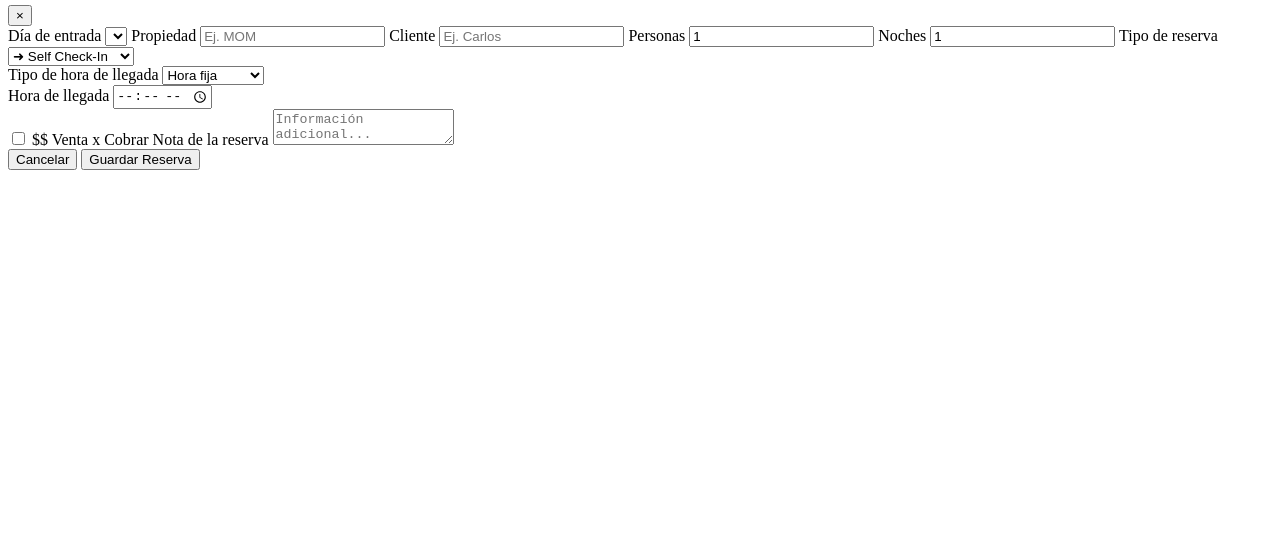
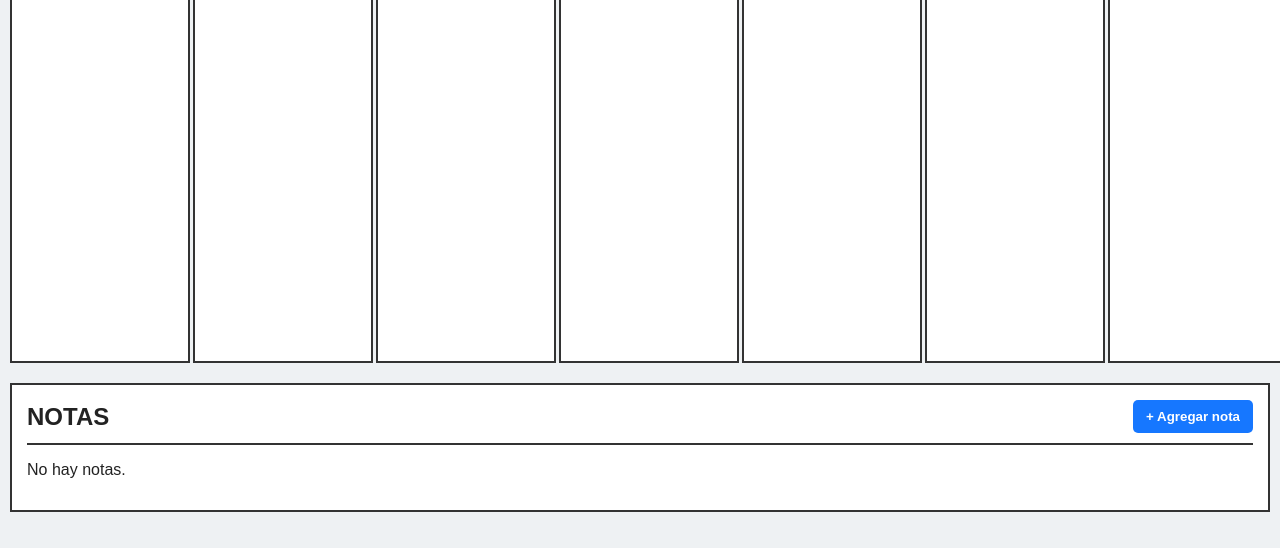
Before and after one commit to matiasmursol-rgb/Pizarra-Reservas, a plain HTML site: page index.html in a window 1280 px wide. Shown: the part 252-800 px from the top of the page. Drawn offline with nearby package versions, Linux system fonts and the light colour scheme; the site is published under a folder, as on GitHub Pages, so addresses that start at the root find nothing; no server answers.

Commit message:
Update index.html

```diff
--- a/index.html
+++ b/index.html
@@ -4,10 +4,13 @@
 <head>
   <meta charset="UTF-8">
   <title>Pizarra de Reservas</title>
-    <meta name="viewport" content="width=device-width, initial-scale=1.0"><link rel="stylesheet" href="/style.css">
+  <meta name="viewport" content="width=device-width, initial-scale=1.0">
+
+  <link rel="stylesheet" href="style.css">
 </head>
 
 <body>
+
   <!-- SUPABASE -->
   <script src="https://cdn.jsdelivr.net/npm/@supabase/supabase-js@2"></script>
 
@@ -16,48 +19,34 @@
     <header class="topbar">
 
       <div>
-
         <h1>📋 Pizarra de Reservas</h1>
-
         <div id="rangoSemana"></div>
-
       </div>
 
-
       <div class="controles">
-
         <button id="semanaAnterior">←</button>
-
         <button id="hoy">Hoy</button>
-
         <button id="semanaSiguiente">→</button>
 
         <button id="nuevaReserva" class="btn-principal">
           + Nueva Reserva
         </button>
-
       </div>
 
     </header>
 
-
     <!-- PIZARRA -->
-
     <main id="pizarra" class="pizarra"></main>
 
-
     <!-- NOTAS -->
-
     <section class="seccion-notas">
 
       <div class="titulo-notas">
-
         <h2>NOTAS</h2>
 
         <button id="nuevaNota" class="btn-principal">
           + Agregar nota
         </button>
-
       </div>
 
       <div id="notas"></div>
@@ -66,11 +55,7 @@
 
   </div>
 
-
-<!-- =====================================================
-     MODAL PARA RESERVAS
-===================================================== -->
-
+  <!-- MODAL PARA RESERVAS -->
   <div id="modalReserva" class="modal-fondo">
 
     <div class="modal">
@@ -87,14 +72,10 @@
 
       </div>
 
-
       <input type="hidden" id="reservaId">
 
-
       <label>Día de entrada</label>
-
       <select id="fechaReserva"></select>
-
 
       <label>Propiedad</label>
 
@@ -104,7 +85,6 @@
         placeholder="Ej. MOM"
       >
 
-
       <label>Cliente</label>
 
       <input
@@ -112,7 +92,6 @@
         id="cliente"
         placeholder="Ej. Carlos"
       >
-
 
       <label>Personas</label>
 
@@ -123,7 +102,6 @@
         value="1"
       >
 
-
       <label>Noches</label>
 
       <input
@@ -132,7 +110,6 @@
         min="1"
         value="1"
       >
-
 
       <label>Tipo de reserva</label>
 
@@ -148,10 +125,7 @@
 
       </select>
 
-
-    <!-- =================================================
-         SOLO CHECK-IN REGULAR
-    ================================================== -->
+      <!-- SOLO CHECK-IN REGULAR -->
 
       <div id="grupoHora">
 
@@ -171,7 +145,6 @@
 
         </select>
 
-
         <!-- HORA FIJA -->
 
         <div id="horaFija">
@@ -186,7 +159,6 @@
           >
 
         </div>
-
 
         <!-- RANGO DE HORAS -->
 
@@ -204,7 +176,6 @@
             id="horaInicio"
           >
 
-
           <label>
             Hasta
           </label>
@@ -218,10 +189,7 @@
 
       </div>
 
-
-    <!-- =================================================
-         $$ ES INDEPENDIENTE DEL TIPO
-    ================================================== -->
+      <!-- $$ ES INDEPENDIENTE DEL TIPO -->
 
       <label class="checkbox">
 
@@ -236,7 +204,6 @@
 
       </label>
 
-
       <label>
         Nota de la reserva
       </label>
@@ -245,7 +212,6 @@
         id="notaReserva"
         placeholder="Información adicional..."
       ></textarea>
-
 
       <div class="botones-modal">
 
@@ -268,7 +234,10 @@
     </div>
 
   </div>
-    <script src="/script.js"></script>
+
+  <!-- JAVASCRIPT -->
+  <script src="script.js"></script>
+
 </body>
 
 </html>
```
Lines whose indentation alone changed are shown as unchanged.
